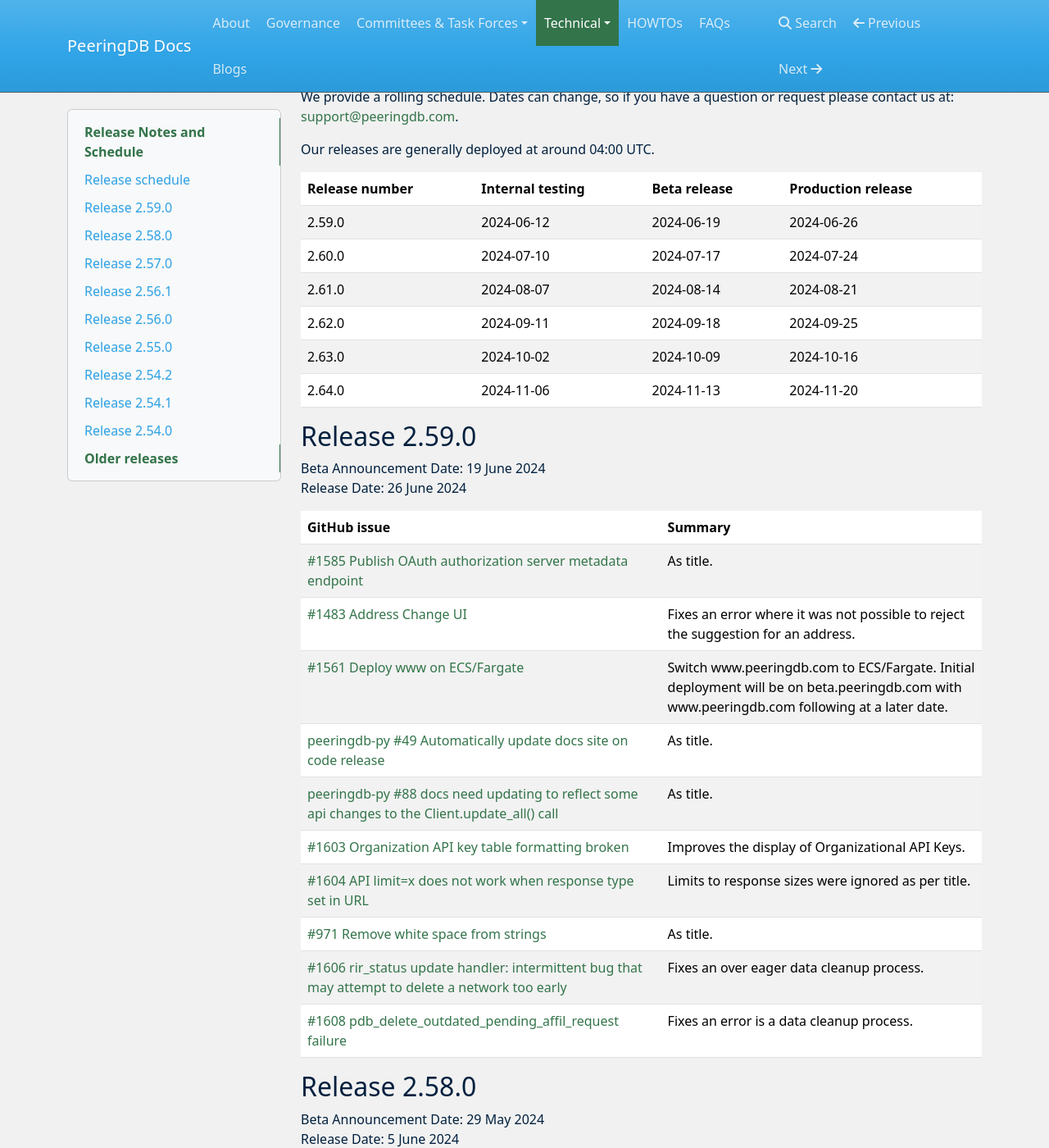
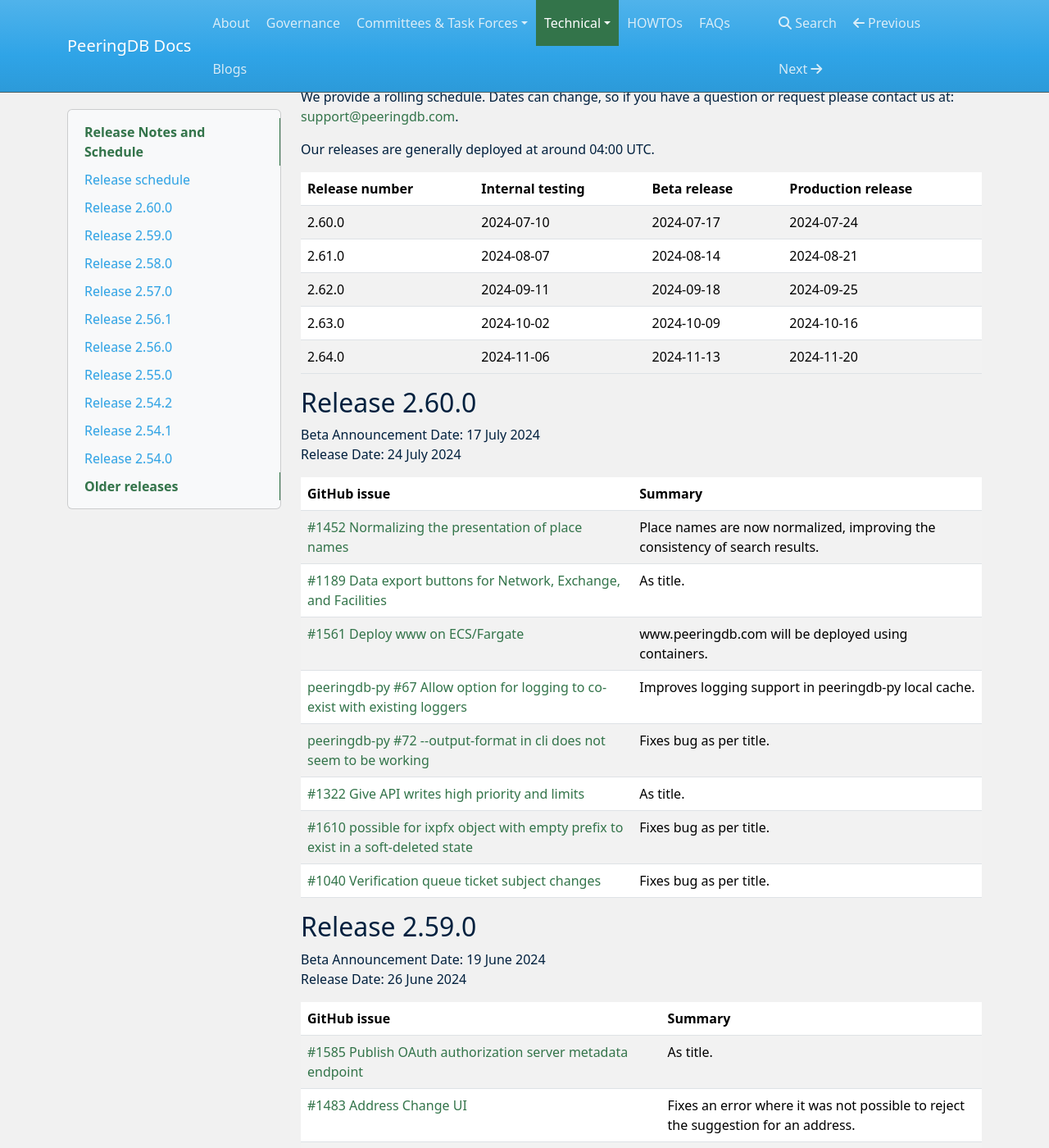
Before and after one commit to peeringdb/docs, an MkDocs documentation site: the page built from docs/release_notes/index.md, in a window 1280 px wide and 1400 px high, scrolled down 324 px. Shown: the whole window at 82% size. Built offline with MkDocs 1.6.1, drawn with Linux system fonts in a browser that asks for light colours; nearby versions of some CDN libraries.

Commit message:
PC meeting notes and 2.60.0 release notes (#336)
1. Update index for PC meeting notes
2. PDF of meeting notes
3. Release notes for 2.60.0

```diff
--- a/docs/release_notes/index.md
+++ b/docs/release_notes/index.md
@@ -14,12 +14,27 @@
 
 | **Release number** | **Internal testing** | **Beta release** | **Production release** |
 | -------------- | ---------------- | ------------ | ------------------ |
-| 2.59.0 | 2024-06-12 | 2024-06-19 | 2024-06-26 |
 | 2.60.0 | 2024-07-10 | 2024-07-17 | 2024-07-24 |
 | 2.61.0 | 2024-08-07 | 2024-08-14 | 2024-08-21 |
 | 2.62.0 | 2024-09-11 | 2024-09-18 | 2024-09-25 |
 | 2.63.0 | 2024-10-02 | 2024-10-09 | 2024-10-16 |
 | 2.64.0 | 2024-11-06 | 2024-11-13 | 2024-11-20 |
+
+## Release 2.60.0
+
+Beta Announcement Date: 17 July 2024
+Release Date: 24 July 2024
+
+| **GitHub issue** | **Summary** |
+| ----------------- | ----------- |
+| [#1452 Normalizing the presentation of place names](https://github.com/peeringdb/peeringdb/issues/1452) | Place names are now normalized, improving the consistency of search results.|
+| [#1189 Data export buttons for Network, Exchange, and Facilities](https://github.com/peeringdb/peeringdb/issues/1189) | As title.|
+| [#1561 Deploy www on ECS/Fargate](https://github.com/peeringdb/peeringdb/issues/1561) | www.peeringdb.com will be deployed using containers.|
+| [peeringdb-py #67 Allow option for logging to co-exist with existing loggers](https://github.com/peeringdb/peeringdb-py/issues/67) | Improves logging support in peeringdb-py local cache.|
+| [peeringdb-py #72 --output-format in cli does not seem to be working](https://github.com/peeringdb/peeringdb-py/issues/72) | Fixes bug as per title.|
+| [#1322 Give API writes high priority and limits](https://github.com/peeringdb/peeringdb/issues/1322) | As title.|
+| [#1610 possible for ixpfx object with empty prefix to exist in a soft-deleted state](https://github.com/peeringdb/peeringdb/issues/1610) | Fixes bug as per title.|
+| [#1040 Verification queue ticket subject changes](https://github.com/peeringdb/peeringdb/issues/1040) | Fixes bug as per title.|
 
 ## Release 2.59.0
 
```
Also changed, not shown: docs/committee/product/index.md (+1 -0 lines), 1 other file.
